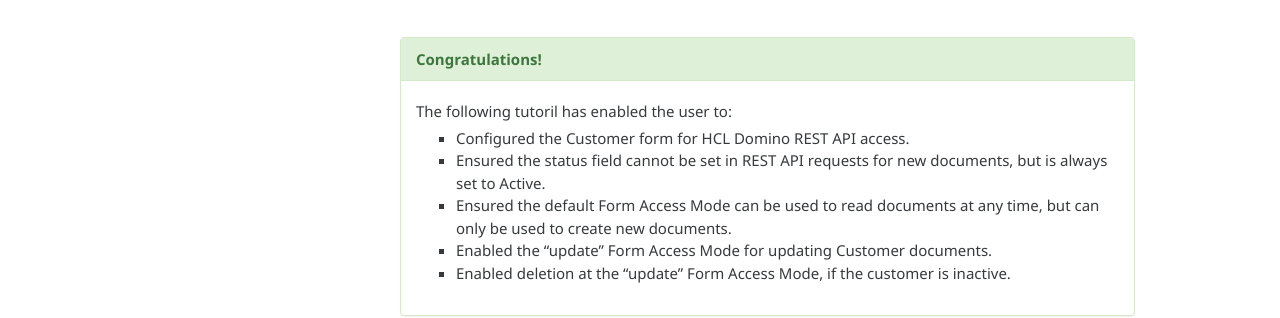
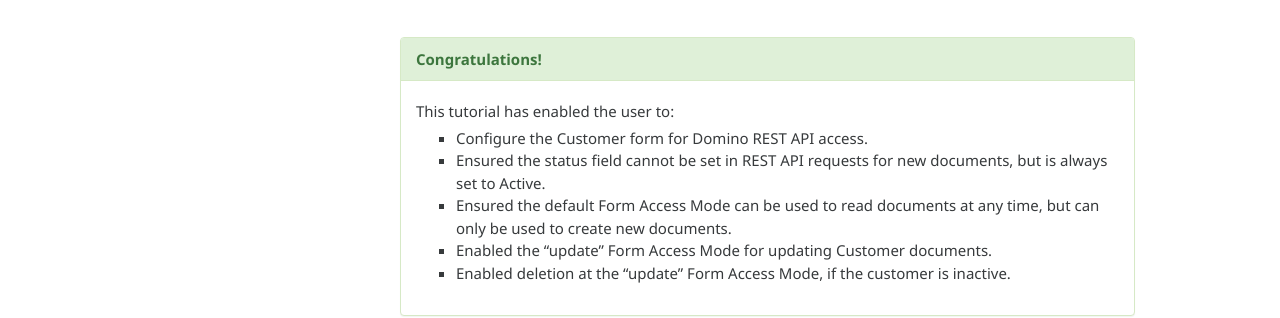
Before and after one commit to HCL-TECH-SOFTWARE/domino-keep-tutorials, a Jekyll site: the page built from pages/domino-new/formModes/customer.md, in a window 1280 px wide. Shown: the part 1629-1947 px from the top of the page. Built offline with Jekyll 4.4.1, drawn with Linux system fonts in a browser that asks for light colours.

Commit message:
Update customer.md

```diff
--- a/pages/domino-new/formModes/customer.md
+++ b/pages/domino-new/formModes/customer.md
@@ -53,9 +53,9 @@
 {: .panel-heading}
 <div class="panel-body">
 
-The following tutoril has enabled the user to:
+This tutorial has enabled the user to:
 
-- Configured the Customer form for HCL Domino REST API access.
+- Configure the Customer form for Domino REST API access.
 - Ensured the status field cannot be set in REST API requests for new documents, but is always set to Active.
 - Ensured the default Form Access Mode can be used to read documents at any time, but can only be used to create new documents.
 - Enabled the "update" Form Access Mode for updating Customer documents.
```
